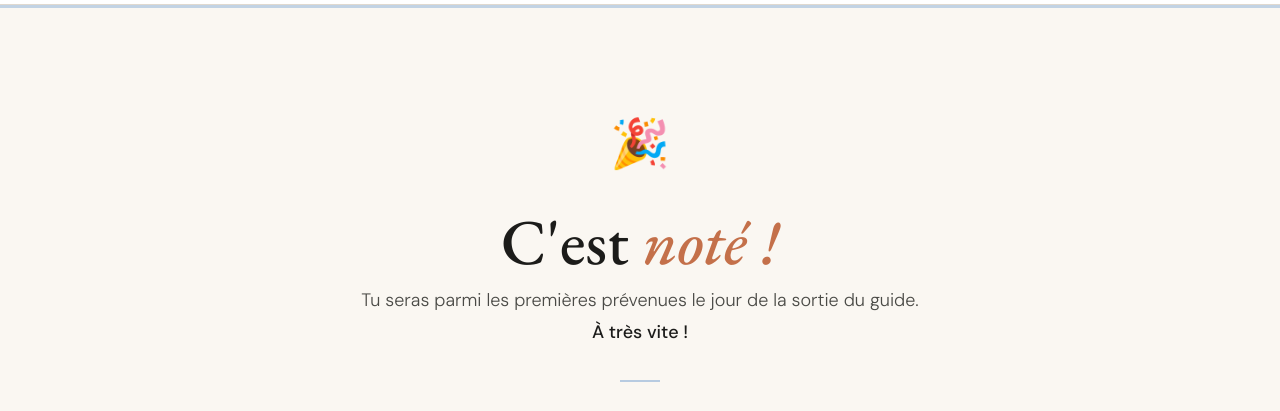
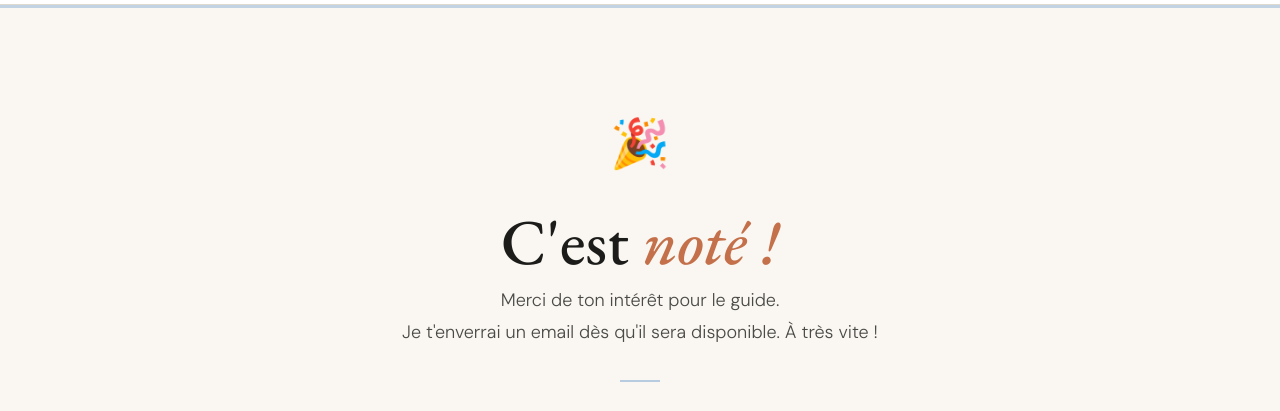
Before and after one commit to inesricharte/waitlistguide, a plain HTML site: page merci.html in a window 1280 px wide. Shown: the part 120-531 px from the top of the page. Drawn offline with nearby package versions, Linux system fonts and the light colour scheme.

Commit message:
Update merci.html

```diff
--- a/merci.html
+++ b/merci.html
@@ -153,7 +153,7 @@
   <div class="main-inner">
     <span class="confetti">🎉</span>
     <h1>C'est <em>noté !</em></h1>
-    <p class="subtitle">Tu seras parmi les premières prévenues le jour de la sortie du guide.<br><strong>À très vite !</strong></p>
+    <p class="subtitle">Merci de ton intérêt pour le guide.<br>Je t'enverrai un email dès qu'il sera disponible. À très vite !</p>
 
     <div class="divider"></div>
 
```
